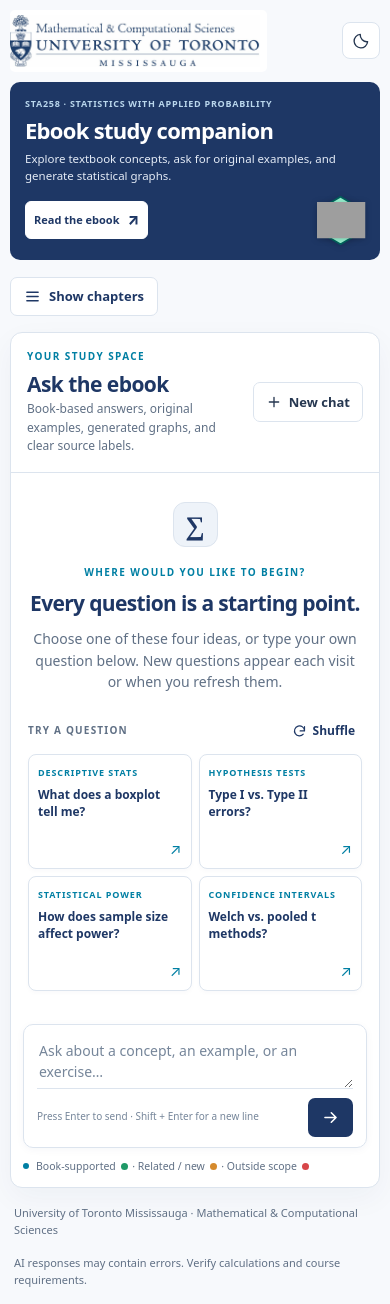
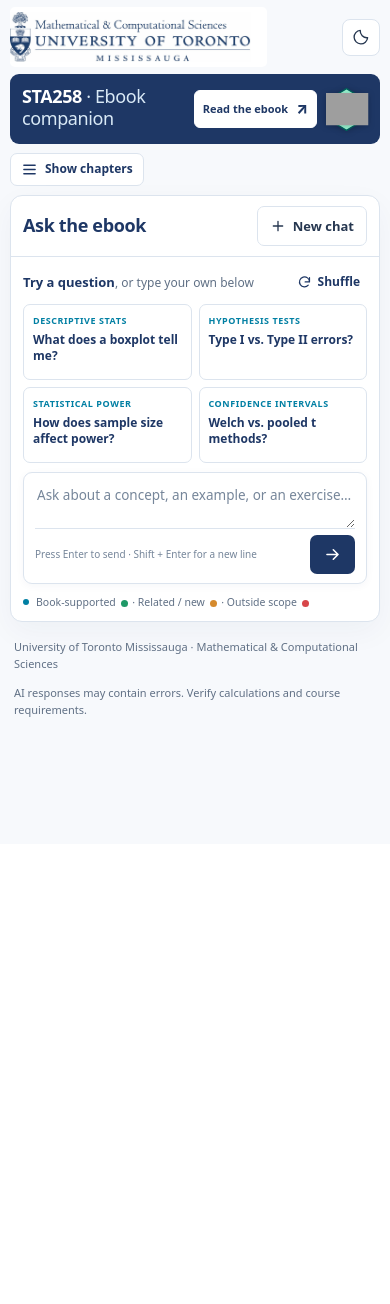
Before and after one commit to nishanmudalige/ebook_agent, a Flask app: page / in a window 390 px wide. After the commit the page ends 717 px from the top, so only its background shows below. Run offline with Flask 3, Linux system fonts and the light colour scheme; some libraries are stand-ins or nearby versions; grey boxes are pictures that could not be loaded.

Commit message:
made interface more streamlined in appearance

```diff
--- a/static/app.js
+++ b/static/app.js
@@ -7,6 +7,7 @@
   const sendButton = document.getElementById('send');
   const newChat = document.getElementById('newChat');
   const welcome = document.getElementById('welcome');
+  const chatPanel = document.querySelector('.chat-panel');
   const themeToggle = document.getElementById('themeToggle');
   const themeLabel = document.getElementById('themeLabel');
   const tocToggle = document.getElementById('tocToggle');
@@ -302,6 +303,7 @@
     if (isSending || !question.trim()) return;
     isSending = true;
     welcome.hidden = true;
+    chatPanel.classList.remove('is-start');
     addMessage('user', question);
     const thinking = addThinking();
     sendButton.disabled = true;
@@ -351,6 +353,7 @@
     chat.querySelectorAll('.message').forEach(item => item.remove());
     textarea.value = '';
     welcome.hidden = false;
+    chatPanel.classList.add('is-start');
     chooseQuestions();
     chat.scrollTop = 0;
     textarea.focus();
--- a/static/styles.css
+++ b/static/styles.css
@@ -51,9 +51,9 @@ button:focus-visible, a:focus-visible, textarea:focus-visible, input:focus-visib
 .sr-only { position: absolute; width: 1px; height: 1px; padding: 0; margin: -1px; overflow: hidden; clip: rect(0,0,0,0); white-space: nowrap; border: 0; }
 .page-shell { max-width: 1480px; margin: 0 auto; padding: 0 40px; }
 /* Compact course masthead: one departmental wordmark + restrained STA258 hex badge. */
-.masthead { min-height: 79px; display:flex; align-items:center; justify-content:space-between; gap:16px; padding:10px 0; }
+.masthead { min-height: 65px; display:flex; align-items:center; justify-content:space-between; gap:16px; padding:7px 0; }
 .institution-link { display:inline-flex; align-items:center; background:#fff; padding:5px 7px 5px 0; border-radius:5px; flex:0 1 auto; min-width:0; }
-.institution-logo { display:block; height:auto; width: min(405px, 43vw); max-height:63px; object-fit:contain; object-position:left center; }
+.institution-logo { display:block; height:auto; width: min(350px, 43vw); max-height:50px; object-fit:contain; object-position:left center; }
 .masthead-actions { display:flex; align-items:center; gap:19px; }
 .masthead-context { color:var(--muted); font-size:11px; font-weight:750; letter-spacing:.095em; white-space:nowrap; }
 .masthead-context span { color:var(--blue-alt); padding:0 5px; }
@@ -62,23 +62,24 @@ button:focus-visible, a:focus-visible, textarea:focus-visible, input:focus-visib
 .theme-sun { display:none; }
 [data-theme="dark"] .theme-moon { display:none; }
 [data-theme="dark"] .theme-sun { display:inline; }
-.hero { display:flex; align-items:center; justify-content:space-between; gap:22px; background:#1E3765; border-radius:10px; min-height:132px; padding:23px 30px; color:#fff; }
+.hero { display:flex; align-items:center; justify-content:space-between; gap:16px; background:#1E3765; border-radius:9px; min-height:82px; padding:10px 22px; color:#fff; }
 .hero-copy { max-width:735px; min-width:0; }
 .hero-eyebrow { margin:0 0 7px; color:#bad7ed; font-size:10px; font-weight:750; letter-spacing:.13em; }
-.hero h1 { margin:0 0 7px; font-family:system-ui,-apple-system,BlinkMacSystemFont,"Segoe UI",sans-serif; font-size:clamp(24px,2.5vw,32px); font-weight:760; letter-spacing:-.7px; line-height:1.15; color:#fff; }
-.hero-description { margin:0; color:#e4ebf6; font-size:13px; line-height:1.5; max-width:680px; }
-.hero-actions { display:flex; align-items:center; gap:21px; flex:0 0 auto; }
+.hero h1 { margin:0 0 2px; font-family:system-ui,-apple-system,BlinkMacSystemFont,"Segoe UI",sans-serif; font-size:clamp(19px,2vw,24px); font-weight:760; letter-spacing:-.4px; line-height:1.2; color:#fff; }
+.hero h1 span { font-weight:510; color:#d9e9f6; }
+.hero-description { margin:0; color:#d8e7f5; font-size:11.5px; line-height:1.4; max-width:680px; }
+.hero-actions { display:flex; align-items:center; gap:13px; flex:0 0 auto; }
 .hero-cta { display:inline-flex; align-items:center; gap:8px; background:#fff; border:1px solid #fff; color:#1E3765; text-decoration:none; border-radius:6px; padding:8px 11px; min-height:37px; font-size:12px; font-weight:760; white-space:nowrap; }
 .hero-cta:hover { background:#e2f5fb; color:#1E3765; }
 .hero-cta span { font-size:15px; }
-.hex-sticker-link { position:relative; display:grid; place-items:center; width:87px; height:89px; flex:0 0 87px; border-radius:6px; }
-.hex-sticker { display:block; width:85px; height:85px; object-fit:contain; filter:drop-shadow(0 1px 3px rgba(0,0,0,.18)); }
+.hex-sticker-link { position:relative; display:grid; place-items:center; width:55px; height:58px; flex:0 0 55px; border-radius:6px; }
+.hex-sticker { display:block; width:54px; height:54px; object-fit:contain; filter:drop-shadow(0 1px 3px rgba(0,0,0,.18)); }
 .hex-sticker-official { position:absolute; inset:50% auto auto 50%; transform:translate(-50%,-50%); opacity:0; transition:opacity .12s ease; }
 .hex-fallback { display:grid; width:72px; height:79px; align-content:center; justify-items:center; gap:2px; background:#9bf1ce; color:#00635c; font-size:14px; font-weight:850; border:5px solid #00635c; clip-path:polygon(50% 0,100% 25%,100% 75%,50% 100%,0 75%,0 25%); }
 .hex-fallback[hidden] { display:none; }
 .hex-fallback small { font-size:24px; font-weight:450; font-family:Georgia,serif; }
-.section-toolbar { padding: 17px 0 16px; display: flex; align-items: center; gap: 16px; }
-.toc-toggle { display: inline-flex; align-items: center; justify-content: center; gap: 8px; min-height: 39px; padding: 8px 13px; color: var(--blue); background: var(--surface); border: 1px solid var(--line); border-radius: 7px; font-weight: 680; font-size: 13px; white-space: nowrap; }
+.section-toolbar { padding: 9px 0; display: flex; align-items: center; gap: 16px; }
+.toc-toggle { display: inline-flex; align-items: center; justify-content: center; gap: 7px; min-height: 33px; padding: 6px 10px; color: var(--blue); background: var(--surface); border: 1px solid var(--line); border-radius: 7px; font-weight: 680; font-size: 12px; white-space: nowrap; }
 .toc-toggle:hover { background: var(--hover); }
 .section-toolbar p { margin: 0; color: var(--muted); font-size: 13px; }
 .main-grid { display: grid; grid-template-columns: minmax(225px,260px) minmax(0,1fr); align-items: start; gap: 20px; }
@@ -96,8 +97,12 @@ button:focus-visible, a:focus-visible, textarea:focus-visible, input:focus-visib
 .sidebar-bottom { background: var(--soft); padding: 17px 19px; color: var(--muted); font-size: 12px; line-height: 1.5; border-top: 1px solid var(--line); }
 .sidebar-bottom-icon { color: var(--blue-alt); padding-right: 6px; font-size: 16px; }
 .chat-panel { min-width: 0; display: flex; flex-direction: column; min-height: 668px; border: 1px solid var(--line); border-radius: 12px; background: var(--surface); box-shadow: var(--shadow); overflow: hidden; }
-.chat-heading { display: flex; justify-content: space-between; align-items: center; gap: 16px; border-bottom: 1px solid var(--line); padding: 18px 23px; }
-.chat-heading h2 { color: var(--ink); font-size: 25px; line-height: 1.24; letter-spacing: -.55px; margin: 0 0 3px; }
+/* On first visit, the suggestions and input sit together without a 360px empty chat viewport. */
+.chat-panel.is-start { min-height:0; }
+.chat-panel.is-start .chat-messages { min-height:0; max-height:none; flex:0 0 auto; overflow:visible; padding:14px 20px 10px; gap:0; }
+.chat-panel.is-start .welcome { margin:0; padding:0; }
+.chat-heading { display: flex; justify-content: space-between; align-items: center; gap: 16px; border-bottom: 1px solid var(--line); padding: 11px 20px; }
+.chat-heading h2 { color: var(--ink); font-size: 19px; line-height: 1.3; letter-spacing: -.35px; margin: 0; }
 .chat-heading-copy > p:last-child { font-size: 13px; color: var(--muted); margin: 0; }
 .new-chat { display: inline-flex; align-items: center; gap: 7px; white-space: nowrap; background: var(--surface); color: var(--text); border: 1px solid var(--line); border-radius: 7px; padding: 9px 12px; font-size: 13px; font-weight: 650; }
 .new-chat:hover { background: var(--hover); color: var(--blue); }
@@ -107,21 +112,19 @@ button:focus-visible, a:focus-visible, textarea:focus-visible, input:focus-visib
 .access-row input { min-width: 0; flex: 1; padding: 9px 11px; border-radius: 6px; border: 1px solid var(--line); color: var(--text); background: var(--surface); }
 .access-row button { border: none; border-radius: 6px; padding: 9px 13px; background: #1E3765; color: white; font-weight: 700; font-size: 13px; }
 .access-panel small { display: block; margin-top: 5px; font-size: 11px; color: var(--muted); }
-.chat-messages { min-height: 360px; max-height: 630px; flex: 1; display: flex; flex-direction: column; gap: 18px; overflow-y: auto; padding: 25px 23px; scrollbar-color: var(--line) transparent; }
-.welcome { margin: auto 0; padding: 20px 4px 16px; text-align: center; }
-.welcome-emblem { width: 45px; height: 45px; display: grid; place-items: center; border-radius: 12px; margin: 0 auto 18px; background: var(--soft); color: var(--blue); border: 1px solid var(--line); font: 650 27px Georgia,serif; }
-.welcome .section-kicker { margin: 0 0 7px; }
-.welcome h3 { margin: 0 0 8px; font-size: clamp(21px,2.3vw,27px); font-weight: 750; letter-spacing: -.65px; color: var(--ink); }
-.welcome-description { max-width: 550px; margin: 0 auto 25px; font-size: 14px; color: var(--muted); }
-.prompt-heading { display: flex; align-items: center; justify-content: space-between; gap: 12px; margin: 0 0 9px; text-align: left; font-size: 10px; font-weight: 800; color: var(--muted); letter-spacing: .12em; }
+.chat-messages { min-height: 360px; max-height: 630px; flex: 1; display: flex; flex-direction: column; gap: 18px; overflow-y: auto; padding: 22px 20px; scrollbar-color: var(--line) transparent; }
+.welcome { margin: 0; padding: 0; text-align: left; }
+.prompt-heading { display: flex; align-items: center; justify-content: space-between; gap: 12px; margin: 0 0 8px; text-align: left; font-size: 12px; font-weight: 500; color: var(--muted); letter-spacing: 0; }
+.prompt-heading strong { color:var(--ink); font-size:13px; font-weight:750; }
+.prompt-description { color:var(--muted); }
 .refresh-questions { display: inline-flex; align-items: center; gap: 6px; font-size: 12px; font-weight: 690; color: var(--blue); padding: 4px 7px; background: transparent; border: 0; border-radius: 4px; letter-spacing: 0; }
 .refresh-questions:hover { background: var(--hover); }
-.suggestions { display: grid; grid-template-columns: repeat(4,minmax(0,1fr)); gap: 9px; width: 100%; }
-.suggestion { display: flex; flex-direction: column; align-items: flex-start; gap: 8px; position: relative; min-width: 0; min-height: 112px; padding: 13px 12px 15px; border: 1px solid var(--line); border-radius: 8px; background: var(--surface); color: var(--text); text-align: left; box-shadow: 0 2px 5px rgba(30,55,101,.025); transition: border-color .15s, background .15s, transform .15s; }
+.suggestions { display: grid; grid-template-columns: repeat(4,minmax(0,1fr)); gap: 8px; width: 100%; }
+.suggestion { display: flex; flex-direction: column; align-items: flex-start; gap: 4px; position: relative; min-width: 0; min-height: 76px; padding: 10px 11px; border: 1px solid var(--line); border-radius: 7px; background: var(--surface); color: var(--text); text-align: left; transition: border-color .15s, background .15s, transform .15s; }
 .suggestion:hover { border-color: var(--blue-alt); background: var(--hover); transform: translateY(-1px); }
-.suggestion-tag { font-size: 9px; font-weight: 800; color: var(--blue-alt); letter-spacing: .10em; }
-.suggestion-copy { font-size: 12.5px; font-weight: 670; line-height: 1.4; color: var(--ink); padding-right: 5px; }
-.suggestion-arrow { margin-top: auto; align-self: flex-end; color: var(--blue-alt); font-size: 15px; line-height: 1; }
+.suggestion-tag { font-size: 9px; font-weight: 800; color: var(--blue-alt); letter-spacing: .06em; }
+.suggestion-copy { font-size: 12px; font-weight: 670; line-height: 1.35; color: var(--ink); padding-right: 3px; }
+.suggestion-arrow { display:none; }
 .message { display: flex; align-items: flex-start; gap: 10px; min-width: 0; }
 .message.user { flex-direction: row-reverse; }
 .avatar { flex: 0 0 31px; width: 31px; height: 31px; border-radius: 9px; display: grid; place-items: center; background: var(--soft); color: var(--blue); font-size: 11px; font-weight: 850; }
@@ -154,40 +157,42 @@ button:focus-visible, a:focus-visible, textarea:focus-visible, input:focus-visib
 .thinking span:nth-child(3) { animation-delay: .32s; }
 .thinking-label { font-size: 12px; color: var(--muted); margin-left: 5px; }
 @keyframes pulse { 0%,80%,100% { opacity:.25; transform: scale(.8); } 40% { opacity:1; transform: scale(1); } }
-.composer { margin: 0 23px 11px; border: 1px solid var(--line); border-radius: 10px; padding: 12px 13px 10px; background: var(--surface); box-shadow: 0 2px 8px rgba(30,55,101,.04); }
+.composer { margin: 0 20px 10px; border: 1px solid var(--line); border-radius: 9px; padding: 9px 11px 9px; background: var(--surface); box-shadow: 0 2px 8px rgba(30,55,101,.04); }
 .composer:focus-within { border-color: var(--blue-alt); box-shadow: 0 0 0 3px rgba(0,127,163,.09); }
-.composer textarea { width: 100%; border: 0; padding: 3px 2px; background: transparent; color: var(--text); min-height: 51px; max-height: 160px; resize: vertical; line-height: 1.5; outline: none; display: block; font-size: 14px; }
+.composer textarea { width: 100%; border: 0; padding: 3px 2px; background: transparent; color: var(--text); min-height: 37px; max-height: 160px; resize: vertical; line-height: 1.5; outline: none; display: block; font-size: 13.5px; }
 .composer textarea::placeholder { color: var(--subtle); }
-.composer-footer { display: flex; justify-content: space-between; align-items: center; gap: 8px; border-top: 1px solid var(--line); padding-top: 9px; }
+.composer-footer { display: flex; justify-content: space-between; align-items: center; gap: 8px; border-top: 1px solid var(--line); padding-top: 6px; }
 .keyboard-hint { color: var(--subtle); font-size: 11px; }
 .send-button { display: inline-flex; align-items: center; gap: 9px; border: 0; color: #fff; background: #1E3765; border-radius: 7px; padding: 9px 13px; min-height: 38px; font-size: 12px; font-weight: 740; }
 .send-button:hover { background: #007FA3; }
-.chat-status { display: flex; flex-wrap: wrap; align-items: center; gap: 7px; color: var(--muted); padding: 0 23px 16px; font-size: 10.5px; }
+.chat-status { display: flex; flex-wrap: wrap; align-items: center; gap: 7px; color: var(--muted); padding: 0 20px 11px; font-size: 10.5px; }
 .status-mark { display: inline-block; width: 6px; height: 6px; border-radius: 50%; background: var(--blue-alt); }
 .model-label { margin-left: auto; white-space: nowrap; color: var(--subtle); }
-.page-footer { display: flex; flex-wrap: wrap; justify-content: space-between; gap: 16px; padding: 21px 0 28px; font-size: 11px; color: var(--muted); }
+.page-footer { display: flex; flex-wrap: wrap; justify-content: space-between; gap: 12px; padding: 16px 0 22px; font-size: 11px; color: var(--muted); }
 @media (min-width: 1650px) { .page-shell { max-width: 1520px; } }
-@media (max-width: 1120px) { .page-shell { padding: 0 25px; } .main-grid { grid-template-columns: 226px minmax(0,1fr); gap: 15px; } .suggestions { grid-template-columns: repeat(2,minmax(0,1fr)); } .suggestion { min-height: 90px; } .hero-side { opacity: .95; } }
+@media (max-width: 1120px) { .page-shell { padding: 0 25px; } .main-grid { grid-template-columns: 226px minmax(0,1fr); gap: 15px; } .suggestions { grid-template-columns: repeat(4,minmax(0,1fr)); } .suggestion { min-height: 80px; } .hero-side { opacity: .95; } }
 @media (max-width: 800px) {
   .page-shell { padding:0 16px; }
-  .masthead { min-height:68px; }
+  .masthead { min-height:60px; }
   .institution-logo { width:min(340px,54vw); }
   .masthead-context { display:none; }
-  .hero { min-height:112px; padding:18px 22px; }
+  .hero { min-height:70px; padding:9px 16px; }
+  .suggestions { grid-template-columns:repeat(2,minmax(0,1fr)); }
   .hero-actions { gap:12px; }
-  .hex-sticker-link { width:66px; height:70px; flex-basis:66px; }
-  .hex-sticker { width:65px; height:65px; }
+  .hex-sticker-link { width:51px; height:53px; flex-basis:51px; }
+  .hex-sticker { width:50px; height:50px; }
   .hex-fallback { transform:scale(.75); }
   .main-grid { grid-template-columns:minmax(0,1fr); }
   .sidebar { max-height:285px; overflow-y:auto; }
-  .chat-panel { min-height:600px; }
+  .chat-panel:not(.is-start) { min-height:600px; }
+  .chat-panel { order:-1; }
   .chat-messages { max-height:560px; }
 }
 @media (max-width: 620px) {
-  .hero { gap:9px; flex-wrap:wrap; padding:17px; }
+  .hero { gap:8px; flex-wrap:nowrap; padding:8px 12px; }
   .hero-copy { flex:1 1 190px; }
-  .hero h1 { font-size:23px; }
-  .hero-description { font-size:12px; }
+  .hero h1 { font-size:20px; }
+  .hero-description { font-size:11px; }
   .hero-actions { margin-left:auto; }
   .hero-cta { font-size:11px; padding:6px 8px; min-height:32px; }
 }
@@ -197,28 +202,29 @@ button:focus-visible, a:focus-visible, textarea:focus-visible, input:focus-visib
   .institution-logo { width:min(250px,64vw); }
   .theme-toggle { padding:8px 9px; }
   .theme-toggle #themeLabel { display:none; }
-  .hero { padding:15px 15px 14px; gap:10px; }
-  .hero h1 { font-size:22px; }
+  .hero { padding:9px 12px; gap:8px; }
+  .hero h1 { font-size:18px; }
   .hero-eyebrow { font-size:9px; letter-spacing:.08em; }
-  .hero-description { font-size:11.5px; }
-  .hero-actions { width:100%; justify-content:space-between; }
-  .hex-sticker-link { width:49px; height:51px; flex-basis:49px; }
-  .hex-sticker { width:49px; height:49px; }
-  .hex-fallback { transform:scale(.63); }
+  .hero-description { display:none; }
+  .hero-actions { width:auto; gap:8px; }
+  .hex-sticker-link { width:43px; height:45px; flex-basis:43px; }
+  .hex-sticker { width:43px; height:43px; }
+  .hex-fallback { transform:scale(.55); }
   .section-toolbar p { display:none; }
-  .chat-heading { padding:16px; }
-  .chat-heading h2 { font-size:21px; }
+  .chat-heading { padding:10px 12px; }
+  .chat-heading h2 { font-size:18px; }
   .chat-heading-copy > p:last-child { font-size:12px; }
-  .chat-messages { padding:17px 13px; }
-  .welcome { padding-top:12px; }
+  .chat-messages { padding:15px 12px; }
+  .welcome { padding:0; }
   .suggestions { grid-template-columns:repeat(2,minmax(0,1fr)); gap:7px; }
-  .suggestion { padding:11px 9px; min-height:115px; }
+  .chat-panel.is-start .chat-messages { padding:12px 12px 9px; }
+  .suggestion { padding:9px; min-height:76px; }
   .suggestion-copy { font-size:12px; }
   .composer { margin:0 12px 10px; }
   .keyboard-hint { font-size:10px; }
   .send-button { font-size:0; gap:0; padding:10px 13px; }
   .send-button svg { width:19px; height:19px; }
-  .chat-status { padding:0 12px 13px; }
+  .chat-status { padding:0 12px 10px; }
   .model-label { display:none; }
   .page-footer { padding:16px 4px; }
 }
--- a/templates/index.html
+++ b/templates/index.html
@@ -46,9 +46,8 @@
 
     <section class="hero" aria-labelledby="heroTitle">
       <div class="hero-copy">
-        <p class="hero-eyebrow">STA258 · STATISTICS WITH APPLIED PROBABILITY</p>
-        <h1 id="heroTitle">Ebook study companion</h1>
-        <p class="hero-description">Explore textbook concepts, ask for original examples, and generate statistical graphs.</p>
+        <h1 id="heroTitle">STA258 <span>· Ebook companion</span></h1>
+        <p class="hero-description">Book explanations, original examples and statistical graphs.</p>
       </div>
       <div class="hero-actions">
         <a class="hero-cta" href="https://nishanmudalige.github.io/STA258_Book/" target="_blank" rel="noopener noreferrer">Read the ebook <span aria-hidden="true">↗</span></a>
@@ -64,7 +63,7 @@
         <svg aria-hidden="true" viewBox="0 0 24 24" width="17" height="17" fill="none" stroke="currentColor" stroke-width="1.9" stroke-linecap="round"><path d="M4 6h16M4 12h16M4 18h16"/></svg>
         <span id="tocToggleLabel">Hide chapters</span>
       </button>
-      <p>Explore textbook topics or request a brand-new example or graph.</p>
+
     </div>
 
     <div class="main-grid" id="mainGrid">
@@ -89,9 +88,9 @@
         <div class="sidebar-bottom"><span class="sidebar-bottom-icon" aria-hidden="true">✦</span> Learn a concept, then test your understanding with an example.</div>
       </aside>
 
-      <main class="chat-panel" aria-label="Chat with the STA258 ebook study companion">
+      <main class="chat-panel is-start" aria-label="Chat with the STA258 ebook study companion">
         <div class="chat-heading">
-          <div class="chat-heading-copy"><p class="section-kicker">YOUR STUDY SPACE</p><h2>Ask the ebook</h2><p>Book-based answers, original examples, generated graphs, and clear source labels.</p></div>
+          <div class="chat-heading-copy"><h2>Ask the ebook</h2></div>
           <button id="newChat" class="new-chat" type="button" title="Start a new conversation">
             <svg viewBox="0 0 24 24" width="16" height="16" fill="none" stroke="currentColor" stroke-width="2" stroke-linecap="round" stroke-linejoin="round" aria-hidden="true"><path d="M12 5v14M5 12h14"/></svg> New chat
           </button>
@@ -107,11 +106,7 @@
 
         <section id="chat" class="chat-messages" role="log" aria-live="polite" aria-relevant="additions text">
           <div class="welcome" id="welcome">
-            <span class="welcome-emblem" aria-hidden="true">∑</span>
-            <p class="section-kicker">WHERE WOULD YOU LIKE TO BEGIN?</p>
-            <h3>Every question is a starting point.</h3>
-            <p class="welcome-description">Choose one of these four ideas, or type your own question below. New questions appear each visit or when you refresh them.</p>
-            <div class="prompt-heading"><span>TRY A QUESTION</span><button id="refreshQuestions" type="button" class="refresh-questions" aria-label="Show four different example questions"><svg viewBox="0 0 24 24" width="15" height="15" fill="none" stroke="currentColor" stroke-width="1.9" stroke-linecap="round" stroke-linejoin="round" aria-hidden="true"><path d="M20 11a8 8 0 1 0-2 5.3M20 4v7h-7"/></svg> Shuffle</button></div>
+            <div class="prompt-heading"><span><strong>Try a question</strong><span class="prompt-description">, or type your own below</span></span><button id="refreshQuestions" type="button" class="refresh-questions" aria-label="Show four different example questions"><svg viewBox="0 0 24 24" width="15" height="15" fill="none" stroke="currentColor" stroke-width="1.9" stroke-linecap="round" stroke-linejoin="round" aria-hidden="true"><path d="M20 11a8 8 0 1 0-2 5.3M20 4v7h-7"/></svg> Shuffle</button></div>
             <div class="suggestions" id="suggestions" aria-label="Four randomly selected example questions">
               <button class="suggestion" type="button" data-question="What is the difference between a population parameter and a sample statistic?"><span class="suggestion-tag">FOUNDATIONS</span><span class="suggestion-copy">Parameter vs. statistic?</span><span class="suggestion-arrow" aria-hidden="true">↗</span></button>
               <button class="suggestion" type="button" data-question="Explain the difference between a confidence interval and a prediction interval."><span class="suggestion-tag">INFERENCE</span><span class="suggestion-copy">Confidence vs. prediction intervals?</span><span class="suggestion-arrow" aria-hidden="true">↗</span></button>
```
Also changed, not shown: CHANGES.md (+8 -0 lines), STREAMLINED_LANDING.md (added, +9 -0 lines), templates/preview.html (+19 -31 lines), README.md.
